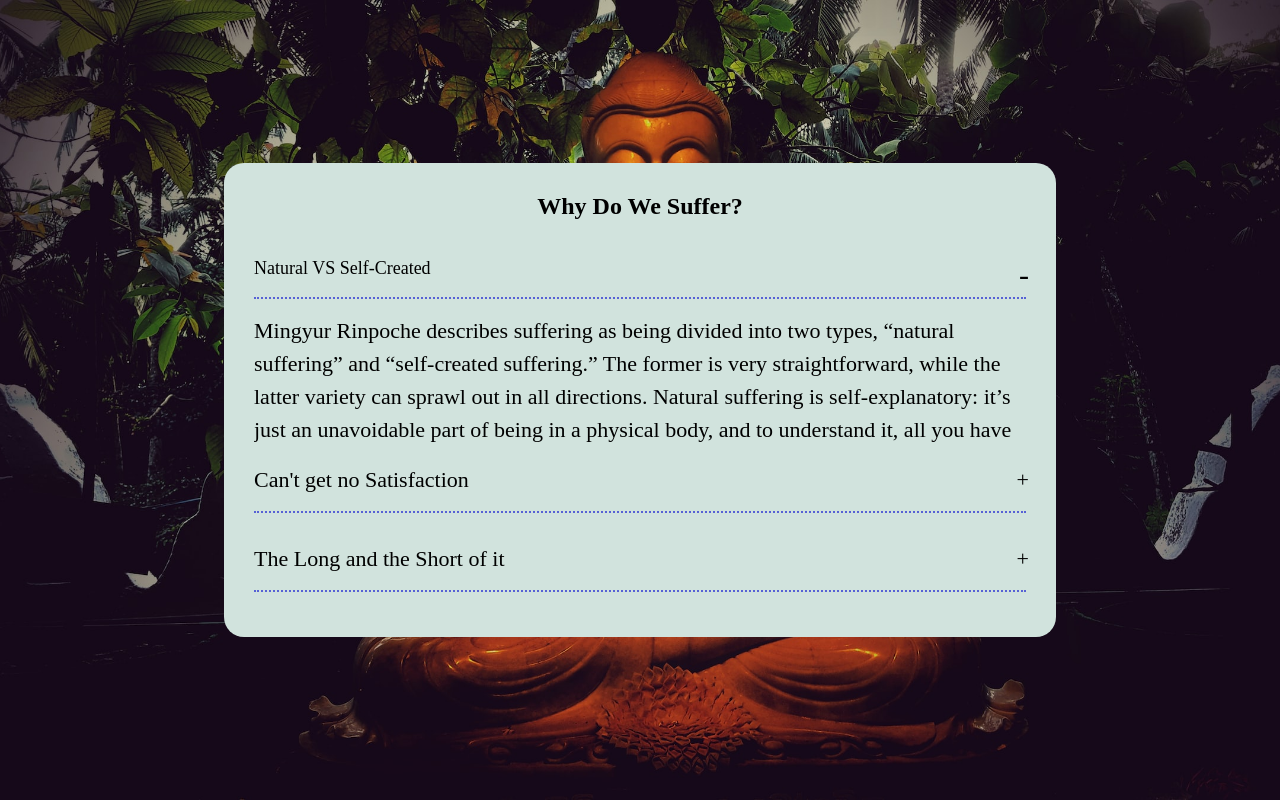
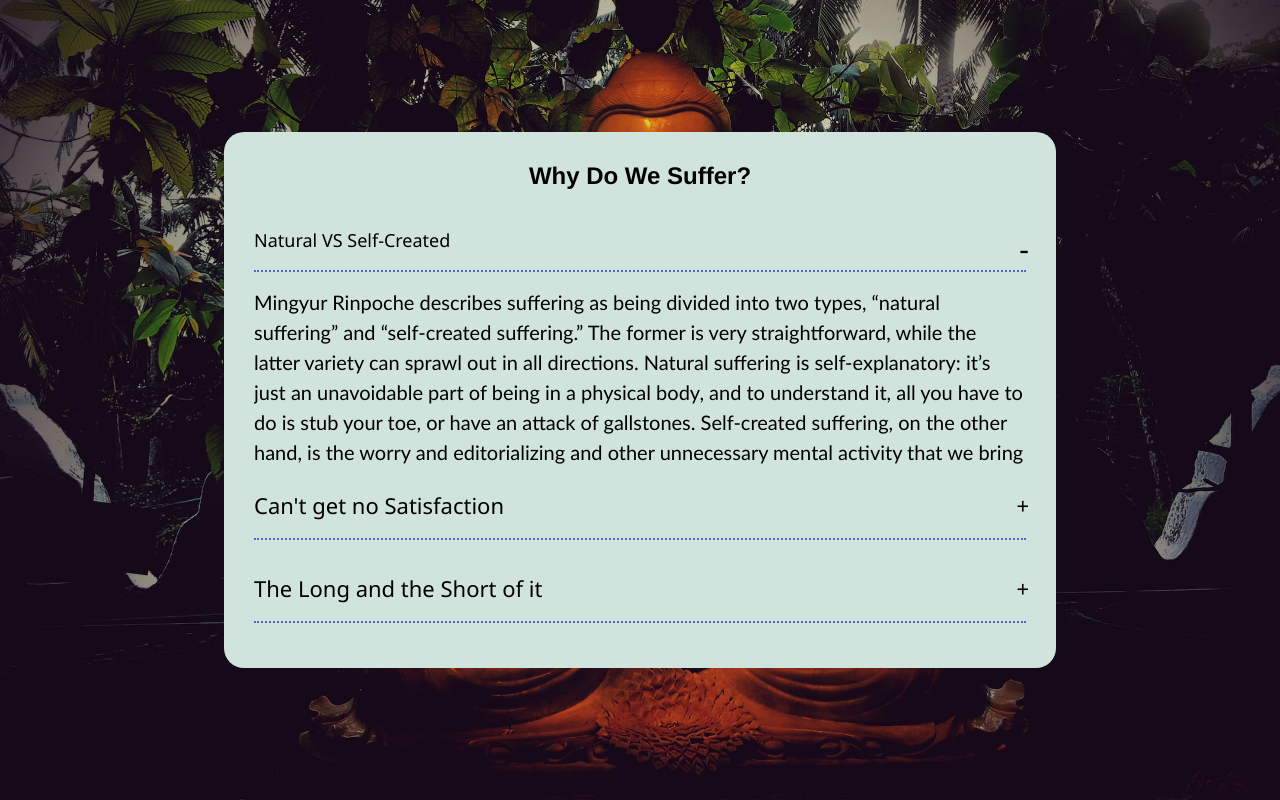
Before and after one commit to Ripon-Patgiri/Accordion, a plain HTML site: page index.html in a window 1280 px wide. Both pictures are taken after a click on the element 640 px from the left and 344 px from the top of the page. Drawn offline with Linux system fonts and the light colour scheme.

Commit message:
Updated Font Family.

```diff
--- a/styles.css
+++ b/styles.css
@@ -24,6 +24,7 @@ body {
 .accordion-title {
   margin-bottom: 20px;
   text-align: center;
+  font-family: 'Franklin Gothic Medium', 'Arial Narrow', Arial, sans-serif;
 }
 
 .question {
@@ -31,6 +32,7 @@ body {
   font-size: 22px;
   cursor: pointer;
   border-bottom: 2px dotted #5762d5;
+  font-family: 'Segoe UI', Tahoma, Geneva, Verdana, sans-serif;
 
   position: relative;
 }
@@ -44,9 +46,10 @@ body {
 
 .answer {
   padding-top: 15px;
-  font-size: 22px;
+  font-size: 20px;
   line-height: 1.5;
   width: 100%;
+  font-family: 'Gill Sans', 'Gill Sans MT', Calibri, 'Trebuchet MS', sans-serif;
 
   height: 0px;
   overflow: hidden;
@@ -56,7 +59,7 @@ body {
 /* JavaScript Styling Link */
 
 .accordion .content-container.active .answer {
-  height: 150px;
+  height: 200px;
 }
 
 .accordion .content-container.active .question {
```
